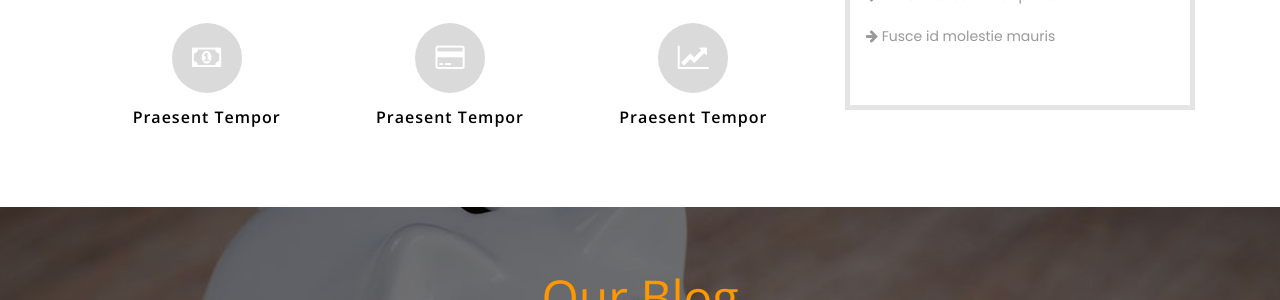
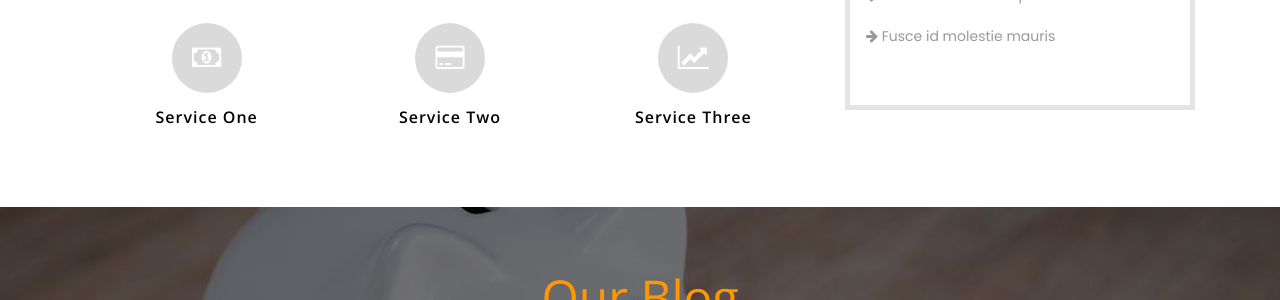
Before and after one commit to toplusplus/jekyll-banking, a Jekyll site: the page built from index.html, in a window 1280 px wide and 900 px high, scrolled down 2595 px. Shown: the part 154-454 px from the top of the window. Built offline with Jekyll 4.4.1, drawn with Linux system fonts in a browser that asks for light colours; some of the changed text lies outside the part shown.

Commit message:
Add feedback collection

```diff
--- a/_config.yml
+++ b/_config.yml
@@ -1,3 +1,4 @@
 baseurl: /jekyll-banking
 collections:
   - events
+  - feedback
--- a/_includes/banner.html
+++ b/_includes/banner.html
@@ -20,7 +20,8 @@
 							<li><a href="#about" class="scroll">About</a></li>
 							<li><a href="#services" class="scroll">Services</a></li>
 							<li><a href="#blog" class="scroll">Blog</a></li>
-							<li><a href="#news" class="scroll">News</a></li>
+							<li><a href="#news" class="scroll">Events</a></li>
+							<li><a href="#feedback" class="scroll">Feedback</a></li>
 							<li><a href="#contact" class="scroll">Contact</a></li>
 						</ul>
 						<div class="clearfix"> </div>
--- a/_includes/feedback.html
+++ b/_includes/feedback.html
@@ -1,113 +1,32 @@
 	<!-- feedback -->
-	<div class="jarallax feedback">
+	<div class="jarallax feedback" id="feedback">
 		<div class="container">
 			<div class="w3-welcome-heading">
 				<h3>Clients Feedback</h3>
 			</div>
 			<div class="agileits-feedback-grids">
 				<div id="owl-demo" class="owl-carousel owl-theme">
+					{% for i in (1..2) %}
+					{% for message in site.feedback %}
 					<div class="item">
 						<div class="feedback-info">
 							<div class="feedback-top">
-								<p> Sed semper leo metus, a lacinia eros semper at. Etiam sodales orci sit amet vehicula pellentesque. </p>
+								<p> {{ message.content }} </p>
 							</div>
 							<div class="feedback-grids">
 								<div class="feedback-img">
-									<img src="{{site.baseurl}}/images/f1.jpg" alt="" />
+									<img src="{{ site.baseurl }}{{ message.img }}" alt="" />
 								</div>
 								<div class="feedback-img-info">
-									<h5>Mary Jane</h5>
-									<p>Vestibulum</p>
+									<h5>{{ message.author }}</h5>
+									<p>{{ message.area }}</p>
 								</div>
 								<div class="clearfix"> </div>
 							</div>
 						</div>
 					</div>
-					<div class="item">
-						<div class="feedback-info">
-							<div class="feedback-top">
-								<p> Sed semper leo metus, a lacinia eros semper at. Etiam sodales orci sit amet vehicula pellentesque. </p>
-							</div>
-							<div class="feedback-grids">
-								<div class="feedback-img">
-									<img src="{{site.baseurl}}/images/f2.jpg" alt="" />
-								</div>
-								<div class="feedback-img-info">
-									<h5>Peter guptill</h5>
-									<p>Vestibulum</p>
-								</div>
-								<div class="clearfix"> </div>
-							</div>
-						</div>
-					</div>
-					<div class="item">
-						<div class="feedback-info">
-							<div class="feedback-top">
-								<p> Sed semper leo metus, a lacinia eros semper at. Etiam sodales orci sit amet vehicula pellentesque. </p>
-							</div>
-							<div class="feedback-grids">
-								<div class="feedback-img">
-									<img src="{{site.baseurl}}/images/f3.jpg" alt="" />
-								</div>
-								<div class="feedback-img-info">
-									<h5>Steven Wilson</h5>
-									<p>Vestibulum</p>
-								</div>
-								<div class="clearfix"> </div>
-							</div>
-						</div>
-					</div>
-					<div class="item">
-						<div class="feedback-info">
-							<div class="feedback-top">
-								<p> Sed semper leo metus, a lacinia eros semper at. Etiam sodales orci sit amet vehicula pellentesque. </p>
-							</div>
-							<div class="feedback-grids">
-								<div class="feedback-img">
-									<img src="{{site.baseurl}}/images/f1.jpg" alt="" />
-								</div>
-								<div class="feedback-img-info">
-									<h5>Mary Jane</h5>
-									<p>Vestibulum</p>
-								</div>
-								<div class="clearfix"> </div>
-							</div>
-						</div>
-					</div>
-					<div class="item">
-						<div class="feedback-info">
-							<div class="feedback-top">
-								<p> Sed semper leo metus, a lacinia eros semper at. Etiam sodales orci sit amet vehicula pellentesque. </p>
-							</div>
-							<div class="feedback-grids">
-								<div class="feedback-img">
-									<img src="{{site.baseurl}}/images/f2.jpg" alt="" />
-								</div>
-								<div class="feedback-img-info">
-									<h5>Peter guptill</h5>
-									<p>Vestibulum</p>
-								</div>
-								<div class="clearfix"> </div>
-							</div>
-						</div>
-					</div>
-					<div class="item">
-						<div class="feedback-info">
-							<div class="feedback-top">
-								<p> Sed semper leo metus, a lacinia eros semper at. Etiam sodales orci sit amet vehicula pellentesque. </p>
-							</div>
-							<div class="feedback-grids">
-								<div class="feedback-img">
-									<img src="{{site.baseurl}}/images/f3.jpg" alt="" />
-								</div>
-								<div class="feedback-img-info">
-									<h5>Steven Wilson</h5>
-									<p>Vestibulum</p>
-								</div>
-								<div class="clearfix"> </div>
-							</div>
-						</div>
-					</div>
+					{% endfor %}
+					{% endfor %}
 				</div>
 			</div>
 		</div>
--- a/_includes/services.html
+++ b/_includes/services.html
@@ -42,7 +42,7 @@
 									<i class="fa fa-money" aria-hidden="true"></i>
 								</div>
 								<div class="agileits-services-info">
-									<h4>Praesent tempor</h4>
+									<h4>Service One</h4>
 								</div>
 							</div>
 							<div class="col-md-4 w3l-services-grid">
@@ -50,7 +50,7 @@
 									<i class="fa fa-credit-card" aria-hidden="true"></i>
 								</div>
 								<div class="agileits-services-info">
-									<h4>Praesent tempor</h4>
+									<h4>Service Two</h4>
 								</div>
 							</div>
 							<div class="col-md-4 w3l-services-grid">
@@ -58,7 +58,7 @@
 									<i class="fa fa-line-chart" aria-hidden="true"></i>
 								</div>
 								<div class="agileits-services-info">
-									<h4>Praesent tempor</h4>
+									<h4>Service Three</h4>
 								</div>
 							</div>
 							<div class="clearfix"> </div>
```
Also changed, not shown: _feedback/feedback_1.md (added, +6 -0 lines), _feedback/feedback_2.md (added, +6 -0 lines), _feedback/feedback_3.md (added, +6 -0 lines), 1 other file.
